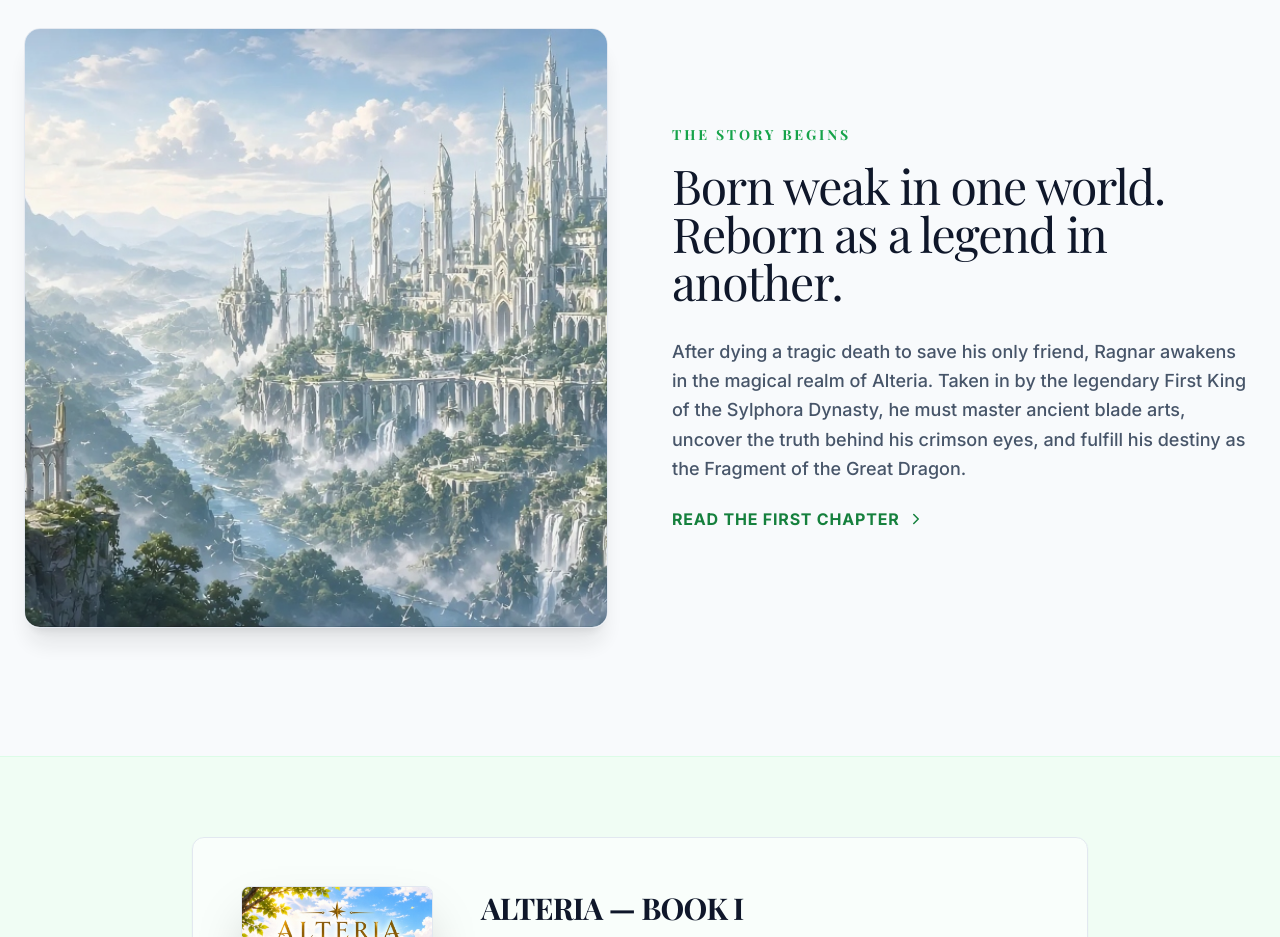
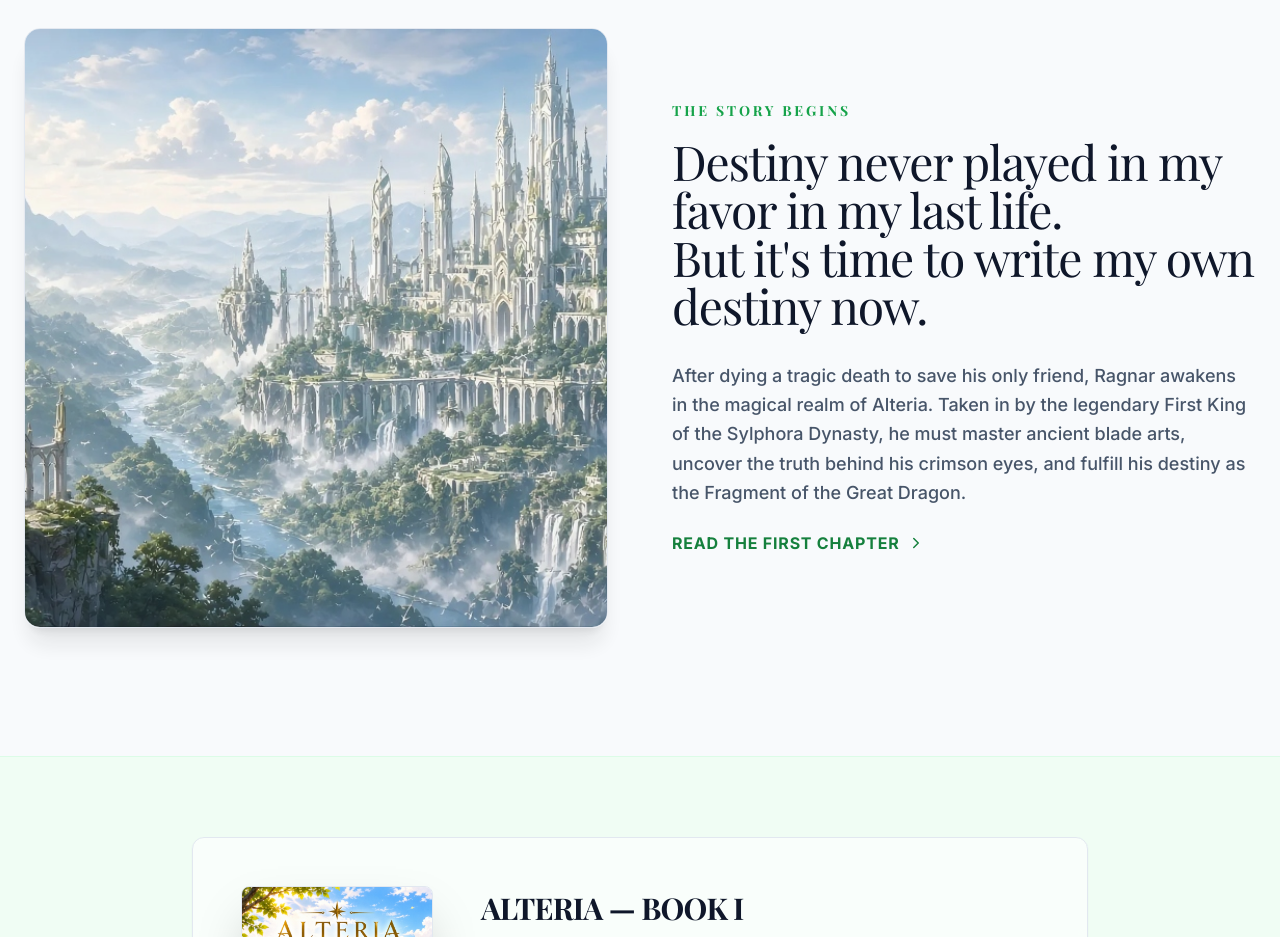
Before and after one commit to DhruvSuvarna-Dev/alteria-novel-platform, a Next.js app: page / in a window 1280 px wide. Shown: the part 900-1837 px from the top of the page. Built offline with nearby package versions, Linux system fonts and the light colour scheme; a web font is replaced by a local one.

Commit message:
Content: update Story Begins section heading with new destiny quote

```diff
--- a/src/app/page.tsx
+++ b/src/app/page.tsx
@@ -105,7 +105,7 @@ export default function Home() {
 
             <div>
               <h2 className="text-forest-600 font-bold uppercase tracking-[0.2em] text-sm mb-4">The Story Begins</h2>
-              <h3 className="text-4xl md:text-5xl font-serif mb-8 text-slate-900">Born weak in one world.<br/>Reborn as a legend in another.</h3>
+              <h3 className="text-4xl md:text-5xl font-serif mb-8 text-slate-900 leading-tight">Destiny never played in my favor in my last life.<br/>But it&apos;s time to write my own destiny now.</h3>
               <p className="text-slate-600 text-lg leading-relaxed mb-6 font-medium">
                 After dying a tragic death to save his only friend, Ragnar awakens in the magical realm of Alteria. Taken in by the legendary First King of the Sylphora Dynasty, he must master ancient blade arts, uncover the truth behind his crimson eyes, and fulfill his destiny as the Fragment of the Great Dragon.
               </p>
```
